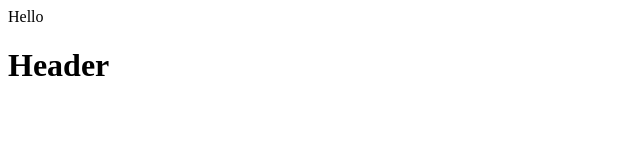
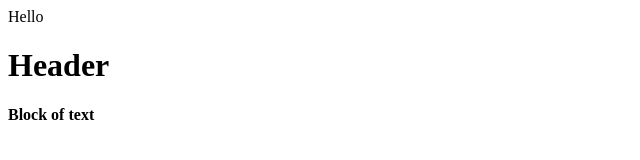
Before and after one commit to aomine2023/Learning-Git-repo, a plain HTML site: page index.html in a window 1280 px wide. Shown: the full height of the page, 0-640 px from the left. Drawn offline with Linux system fonts and the light colour scheme.

Commit message:
Updated Index.html

```diff
--- a/index.html
+++ b/index.html
@@ -1,2 +1,3 @@
 <div>Hello</div>
 <h1>Header</h1>
+<b>Block of text</b>
```
